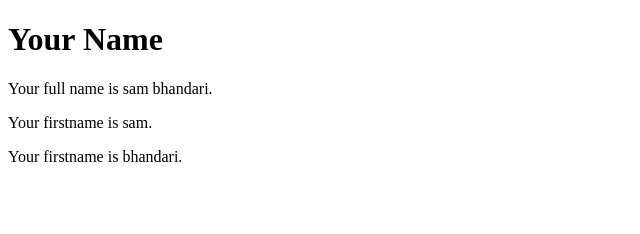
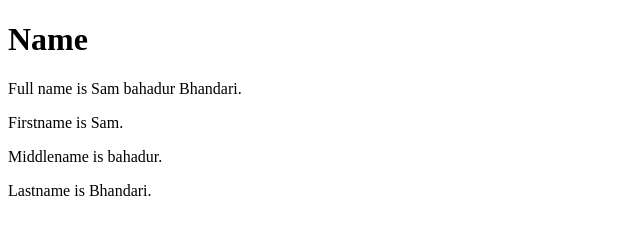
Before and after one commit to sbhandari1992/string-exersice, a plain HTML site: page index.html in a window 1280 px wide. Shown: the whole page, without its empty margins (0-640 px from the left). Drawn offline with Linux system fonts and the light colour scheme.

Commit message:
parsing fullname with middle name included

```diff
--- a/index.html
+++ b/index.html
@@ -7,12 +7,15 @@
     <title>Exercise Home Page</title>
 </head>
 <body>
-    <h1>Your Name</h1>
-    <p>Your full name is <span id="fullname"></span>. </p>
-    <p>Your firstname is <span id="first"></span>. </p>
-    <p>Your firstname is <span id="last"></span>. </p>
+    <h1>Name</h1>
+    <p>Full name is <span id="full"></span>. </p>
+    <p>Firstname is <span id="first"></span>. </p>
+    <p>Middlename is <span id="middle"></span>. </p>
+    <p>Lastname is <span id="last"></span>. </p>
 
-    <script src="./scripts/parsing.js"></script>
+
+
+    <script src="./scripts/advanced_parsing.js"></script>
 
 
 
--- /dev/null
+++ b/scripts/advanced_parsing.js
@@ -0,0 +1,21 @@
+
+function parseAndDisplayName(fullName) {
+
+    let splitName = fullName.split(' ');
+
+    let firstName = splitName[0];
+    let middleName = splitName.slice(1, splitName.length - 1).join(' ');
+    let lastName = (splitName[splitName.length - 1]);
+
+    let fullSpan = document.getElementById('full');
+    let firstSpan = document.getElementById('first');
+    let middleSpan = document.getElementById('middle');
+    let lastSpan = document.getElementById('last');
+
+    fullSpan.innerText = fullName;
+    firstSpan.innerText = firstName;
+    splitName.length > 2 ? middleSpan.innerText = middleName : middleSpan.innerText = "N/A";
+    lastSpan.innerText = lastName ;
+
+}
+parseAndDisplayName('Sam bahadur Bhandari');
```
